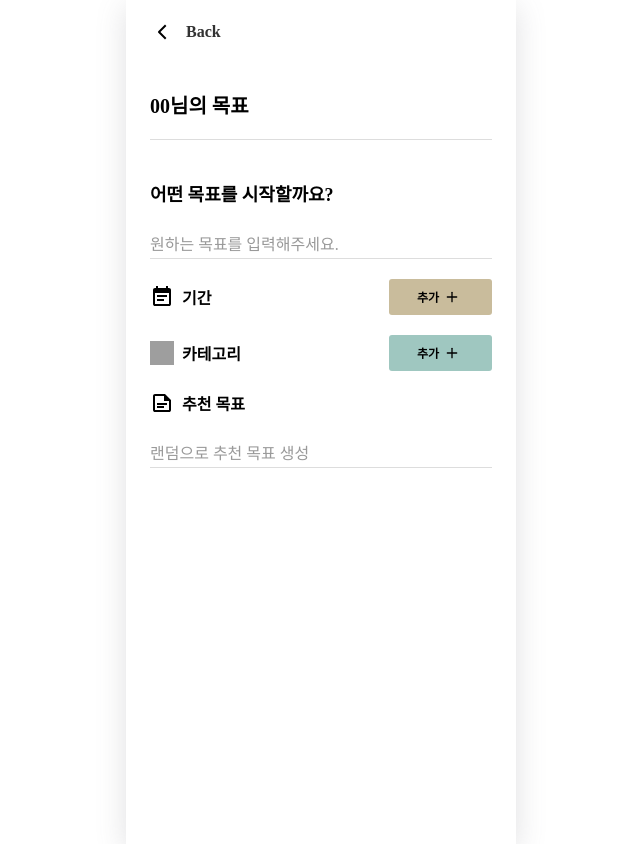
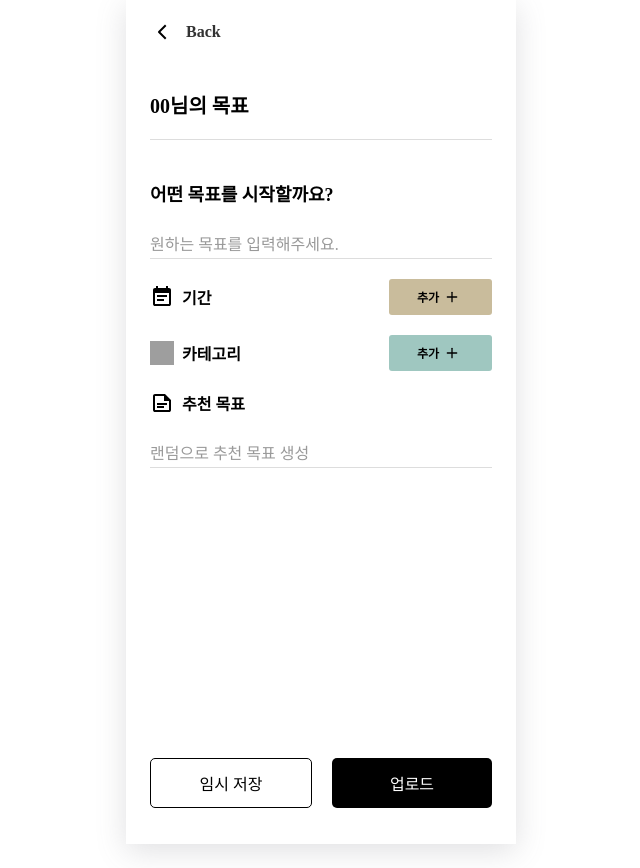
Before and after one commit to GrowPalette/GrowPalette-Web, a React (Create React App) app: page /enter_goal in a window 1280 px wide. Shown: the whole page, without its empty margins (319-959 px from the left). Before the commit the page ends 844 px from the top, so only its background shows below. Built offline with nearby package versions, Linux system fonts and the light colour scheme; grey boxes are pictures that could not be loaded.

Commit message:
6번까지디자인 완료

```diff
--- a/src/pages/Goal/EnterGoal.js
+++ b/src/pages/Goal/EnterGoal.js
@@ -6,6 +6,7 @@ import termIcon from "../../assets/images/term.svg";
 import addIcon from "../../assets/images/add.svg"; // add.svg 이미지 추가
 import categoryIcon from "../../assets/images/categoryIcon.svg";
 import suggestIcon from "../../assets/images/suggest.svg";
+
 const EnterGoal = () => {
   const [inputValue, setInputValue] = useState(""); // 입력값 상태 관리
 
@@ -55,6 +56,7 @@ const EnterGoal = () => {
         <TermContainer>
           <TermIcon src={suggestIcon} alt="추천 목표" />
           <TermText>추천 목표</TermText>
+          {/* 버튼이 없는 경우를 처리하기 위해 추가적인 스타일을 설정할 수 있습니다. */}
         </TermContainer>
         <InputContainer>
           <Input
@@ -68,6 +70,10 @@ const EnterGoal = () => {
           )}
         </InputContainer>
       </ContentContainer>
+      <ButtonContainer>
+        <SaveButton>임시 저장</SaveButton>
+        <UploadButton>업로드</UploadButton>
+      </ButtonContainer>
     </Container>
   );
 };
@@ -191,7 +197,6 @@ const TermIcon = styled.img`
 
 const TermText = styled.span`
   font-size: 16px;
-
   color: #000; /* 텍스트 색상 */
   margin-right: auto; /* 텍스트를 아이콘에 가깝게 붙이기 */
   font-weight: bold;
@@ -202,11 +207,10 @@ const AddButton = styled.button`
   display: flex;
   width: 103px;
   height: 36px;
-  align-items: center;
   background-color: #c9bc9c; /* 버튼 배경색 */
   border: none;
   border-radius: 3px;
-  padding: 8px 28px 8px 28px;
+  padding: 8px 28px;
   cursor: pointer; /* 클릭 시 포인터 모양으로 변경 */
   font-size: 12px;
   color: #000; /* 버튼 텍스트 색상 */
@@ -217,11 +221,10 @@ const AddButton2 = styled.button`
   display: flex;
   width: 103px;
   height: 36px;
-  align-items: center;
   background-color: #9fc7c0; /* 버튼 배경색 */
   border: none;
   border-radius: 3px;
-  padding: 8px 28px 8px 28px;
+  padding: 8px 28px;
   cursor: pointer; /* 클릭 시 포인터 모양으로 변경 */
   font-size: 12px;
   color: #000; /* 버튼 텍스트 색상 */
@@ -236,3 +239,38 @@ const AddButtonIcon = styled.img`
   width: 16px; /* 아이콘 크기 조정 */
   height: 16px;
 `;
+
+// 추가된 부분
+const ButtonContainer = styled.div`
+  display: flex;
+  justify-content: space-between;
+  width: 100%;
+  padding: 0 24px;
+  bottom: 0;
+  margin-top: 270px;
+  background: #fff; /* 배경색 설정 */
+`;
+
+const SaveButton = styled.button`
+  flex: 1;
+  height: 50px;
+  background-color: #fff; /* 흰색 배경 */
+  border: 1px solid #000; /* 검정 테두리 */
+  border-radius: 5px;
+  color: #000; /* 검정색 텍스트 */
+  font-size: 16px;
+  cursor: pointer; /* 클릭 시 포인터 모양으로 변경 */
+  margin-right: 10px; /* 버튼 간격 조정 */
+`;
+
+const UploadButton = styled.button`
+  flex: 1;
+  height: 50px;
+  background-color: #000; /* 검정색 배경 */
+  border: none;
+  border-radius: 5px;
+  color: #fff; /* 흰색 텍스트 */
+  font-size: 16px;
+  cursor: pointer; /* 클릭 시 포인터 모양으로 변경 */
+  margin-left: 10px; /* 버튼 간격 조정 */
+`;
```
